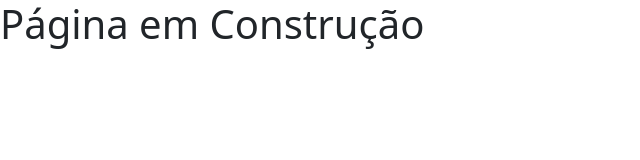
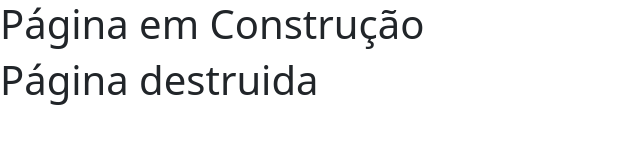
Before and after one commit to luiszampieron/senac-git-merge-example, a plain HTML site: page index.html in a window 1280 px wide. Shown: the whole page, without its empty margins (0-640 px from the left). Drawn offline with nearby package versions, Linux system fonts and the light colour scheme.

Commit message:
add additional heading for construction page

```diff
--- a/index.html
+++ b/index.html
@@ -12,5 +12,8 @@
     <h1>
         Página em Construção
     </h1>
+    <h1>
+        Página destruida
+    </h1>
 </body>
 </html>
```
